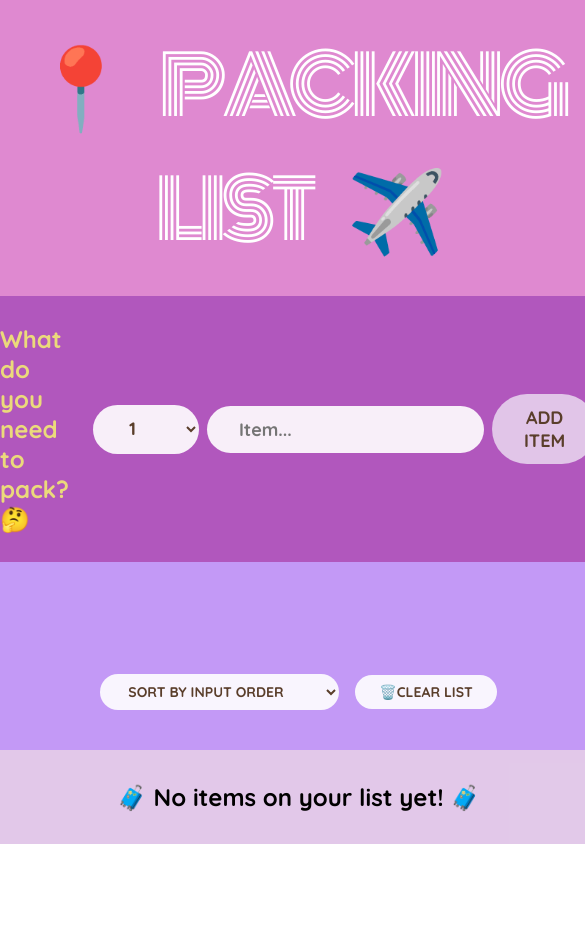
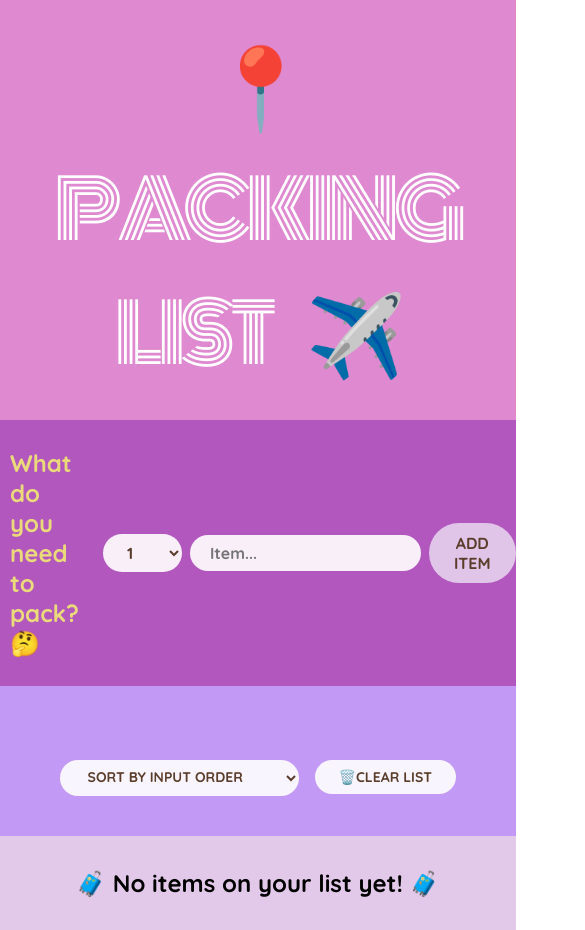
Before and after one commit to habiba2m/travel-list, a React (Create React App) app: page / in a window 390 px wide. Shown: the whole page, 585 px wide, since content can reach past the window. Before the commit the page ends 844 px from the top, so only its background shows below. Built offline with nearby package versions, Linux system fonts and the light colour scheme.

Commit message:
enhance: make the website mobile friendly

```diff
--- a/src/index.css
+++ b/src/index.css
@@ -133,3 +133,21 @@ input[type="checkbox"] {
   font-weight: 700;
   padding: 3.2rem 0;
 }
+
+@media (max-width: 600px) {
+  button,
+  select,
+  input {
+    padding: 0.8rem 2rem;
+    font-size: 1.6rem;
+  }
+
+  .add-form button {
+    padding: 1rem 2.5rem;
+    font-size: 1.6rem;
+  }
+
+  .form-question {
+    padding-left: 1rem;
+  }
+}
```
